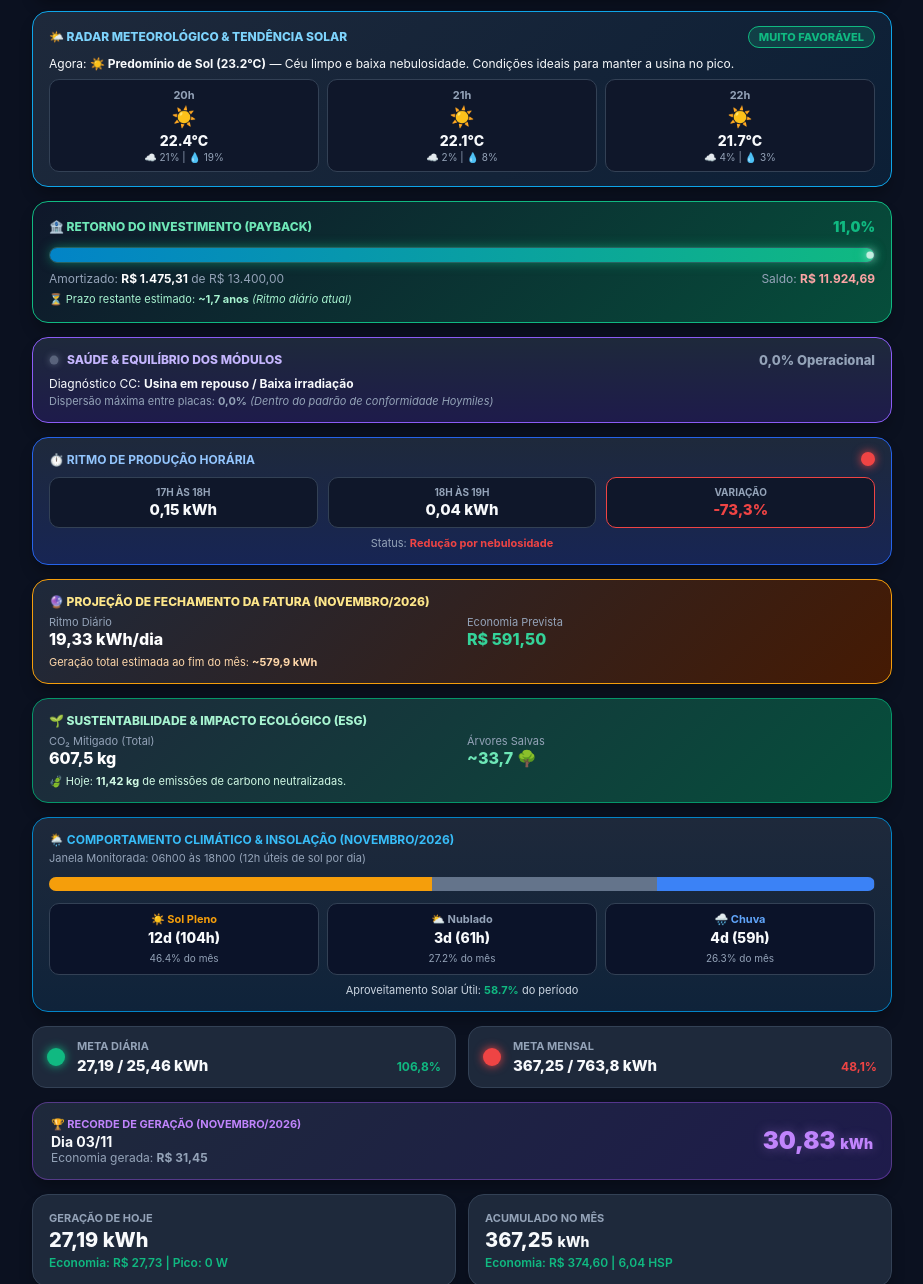
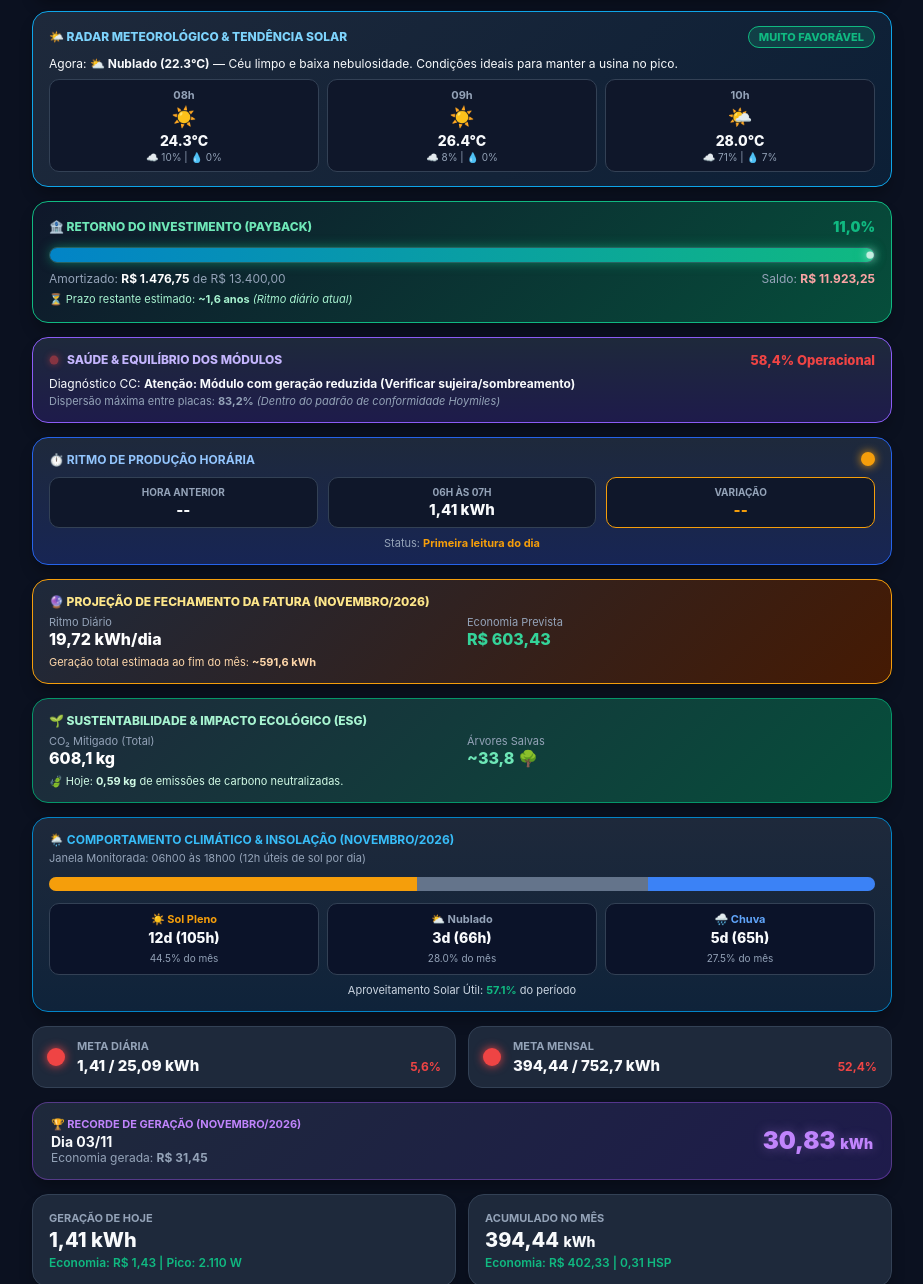
Before and after one commit to renatocosta93/monitor-hoymiles, a plain HTML site: page index.html in a window 1280 px wide. Shown: the part 302-1586 px from the top of the page, without its empty margins (178-1101 px from the left). Drawn offline with Linux system fonts and the light colour scheme.

Commit message:
Auto-update Solar Web Dashboard [skip ci]

```diff
--- a/index.html
+++ b/index.html
@@ -51,7 +51,7 @@
             0% { transform: scale(0.8); opacity: 0.8; }
             100% { transform: scale(1.6); opacity: 0; }
         }
-        .status-text { font-size: 13px; font-weight: 700; color: #94a3b8; }
+        .status-text { font-size: 13px; font-weight: 700; color: #10b981; }
         .location { color: var(--text-muted); font-size: 12px; margin-top: 6px; }
 
         .btn-sync-wrapper { margin-top: 14px; text-align: center; }
@@ -450,16 +450,18 @@
             <h1 class="title">☀️ Painel Solar Hoymiles</h1>
             <div class="status-container">
 
-        <div class="tower-icon offline" title="Usina em Repouso / Sem Geração">
+        <div class="tower-icon online" title="Usina Operando em Plena Geração">
             <svg viewBox="0 0 64 64" fill="none" xmlns="http://www.w3.org/2000/svg" width="34" height="34">
-                <path d="M32 4L18 60M32 4L46 60M23 24H41M19 40H45M26 12L38 12M12 60H52" stroke="#64748b" stroke-width="3" stroke-linecap="round" stroke-linejoin="round"/>
-                <circle cx="32" cy="4" r="3" fill="#64748b"/>
+                <path d="M32 4L18 60M32 4L46 60M23 24H41M19 40H45M26 12L38 12M12 60H52" stroke="#10b981" stroke-width="3" stroke-linecap="round" stroke-linejoin="round"/>
+                <circle cx="32" cy="4" r="3" fill="#38bdf8"/>
+                <path d="M12 36L4 42M52 36L60 42M14 20L6 24M50 20L58 24" stroke="#f59e0b" stroke-width="2.5" stroke-linecap="round"/>
             </svg>
+            <span class="pulse-ring"></span>
         </div>
 
-                <span class="status-text">Repouso / Inoperante (Sem Sol)</span>
+                <span class="status-text">Online (Gerando)</span>
             </div>
-            <p class="location">📍 Vargem Grande Paulista - SP | Atualizado às 19/11/2026 - 19:00</p>
+            <p class="location">📍 Vargem Grande Paulista - SP | Atualizado às 20/11/2026 - 07:00</p>
 
             <div class="btn-sync-wrapper">
                 <button id="btnAtualizar" class="btn-sync" onclick="solicitarAtualizacao()">
@@ -470,8 +472,8 @@
 
         <div class="card power-card-compact">
             <div class="stat-label">Potência Instantânea de Geração</div>
-            <div class="power-val">0.00 <span style="font-size: 20px;">W</span></div>
-            <div class="power-sub">0,0% da capacidade instalada (4500 Wp)</div>
+            <div class="power-val">2110.40 <span style="font-size: 20px;">W</span></div>
+            <div class="power-sub">46,9% da capacidade instalada (4500 Wp)</div>
         </div>
 
         <!-- RADAR METEOROLÓGICO -->
@@ -485,29 +487,29 @@
                 </span>
             </div>
             <div style="font-size: 12px; color: var(--text-main); margin-bottom: 8px;">
-                Agora: <b>☀️ Predomínio de Sol (23.2°C)</b> — Céu limpo e baixa nebulosidade. Condições ideais para manter a usina no pico.
+                Agora: <b>⛅ Nublado (22.3°C)</b> — Céu limpo e baixa nebulosidade. Condições ideais para manter a usina no pico.
             </div>
             <div class="radar-grid">
 
         <div class="radar-block">
-            <div class="radar-hour">20h</div>
+            <div class="radar-hour">08h</div>
             <div class="radar-icon">☀️</div>
-            <div class="radar-temp">22.4°C</div>
-            <div class="radar-sub">☁️ 21% | 💧 19%</div>
+            <div class="radar-temp">24.3°C</div>
+            <div class="radar-sub">☁️ 10% | 💧 0%</div>
         </div>
 
         <div class="radar-block">
-            <div class="radar-hour">21h</div>
+            <div class="radar-hour">09h</div>
             <div class="radar-icon">☀️</div>
-            <div class="radar-temp">22.1°C</div>
-            <div class="radar-sub">☁️ 2% | 💧 8%</div>
+            <div class="radar-temp">26.4°C</div>
+            <div class="radar-sub">☁️ 8% | 💧 0%</div>
         </div>
 
         <div class="radar-block">
-            <div class="radar-hour">22h</div>
-            <div class="radar-icon">☀️</div>
-            <div class="radar-temp">21.7°C</div>
-            <div class="radar-sub">☁️ 4% | 💧 3%</div>
+            <div class="radar-hour">10h</div>
+            <div class="radar-icon">🌤️</div>
+            <div class="radar-temp">28.0°C</div>
+            <div class="radar-sub">☁️ 71% | 💧 7%</div>
         </div>
 
             </div>
@@ -527,11 +529,11 @@
                 </div>
             </div>
             <div style="display: flex; justify-content: space-between; font-size: 12px; color: var(--text-muted); margin-top: 4px;">
-                <span>Amortizado: <b style="color: #ffffff;">R$ 1.475,31</b> de R$ 13.400,00</span>
-                <span>Saldo: <b style="color: #fca5a5;">R$ 11.924,69</b></span>
+                <span>Amortizado: <b style="color: #ffffff;">R$ 1.476,75</b> de R$ 13.400,00</span>
+                <span>Saldo: <b style="color: #fca5a5;">R$ 11.923,25</b></span>
             </div>
             <div style="font-size: 11px; color: #a7f3d0; margin-top: 6px;">
-                ⏳ Prazo restante estimado: <b>~1,7 anos</b> <i>(Ritmo diário atual)</i>
+                ⏳ Prazo restante estimado: <b>~1,6 anos</b> <i>(Ritmo diário atual)</i>
             </div>
         </div>
 
@@ -539,16 +541,16 @@
         <div class="card health-card">
             <div style="display: flex; justify-content: space-between; align-items: center;">
                 <div style="font-size: 12px; font-weight: 800; text-transform: uppercase; color: #c4b5fd; display: flex; align-items: center; gap: 8px;">
-                    <span class="led-dot" style="background-color: #94a3b8; color: #94a3b8;"></span>
+                    <span class="led-dot" style="background-color: #ef4444; color: #ef4444;"></span>
                     <span>Saúde & Equilíbrio dos Módulos</span>
                 </div>
-                <div style="font-size: 13px; font-weight: 800; color: #94a3b8;">0,0% Operacional</div>
+                <div style="font-size: 13px; font-weight: 800; color: #ef4444;">58,4% Operacional</div>
             </div>
             <div style="font-size: 12px; color: var(--text-main); margin-top: 8px;">
-                Diagnóstico CC: <b>Usina em repouso / Baixa irradiação</b>
+                Diagnóstico CC: <b>Atenção: Módulo com geração reduzida (Verificar sujeira/sombreamento)</b>
             </div>
             <div style="font-size: 11px; color: var(--text-muted); margin-top: 3px;">
-                Dispersão máxima entre placas: <b>0,0%</b> <i>(Dentro do padrão de conformidade Hoymiles)</i>
+                Dispersão máxima entre placas: <b>83,2%</b> <i>(Dentro do padrão de conformidade Hoymiles)</i>
             </div>
         </div>
 
@@ -558,24 +560,24 @@
                 <div class="hourly-title">
                     <span>⏱️ Ritmo de Produção Horária</span>
                 </div>
-                <div class="hourly-light" style="background-color: #ef4444; color: #ef4444;"></div>
+                <div class="hourly-light" style="background-color: #f59e0b; color: #f59e0b;"></div>
             </div>
             <div class="hourly-grid">
                 <div class="hourly-block">
-                    <div class="hourly-block-lbl">17h às 18h</div>
-                    <div class="hourly-block-val">0,15 kWh</div>
+                    <div class="hourly-block-lbl">Hora Anterior</div>
+                    <div class="hourly-block-val">--</div>
                 </div>
                 <div class="hourly-block">
-                    <div class="hourly-block-lbl">18h às 19h</div>
-                    <div class="hourly-block-val">0,04 kWh</div>
+                    <div class="hourly-block-lbl">06h às 07h</div>
+                    <div class="hourly-block-val">1,41 kWh</div>
                 </div>
-                <div class="hourly-block" style="border-color: #ef4444;">
+                <div class="hourly-block" style="border-color: #f59e0b;">
                     <div class="hourly-block-lbl">Variação</div>
-                    <div class="hourly-block-val" style="color: #ef4444;">-73,3%</div>
+                    <div class="hourly-block-val" style="color: #f59e0b;">--</div>
                 </div>
             </div>
             <div style="font-size: 11px; color: #94a3b8; text-align: center; margin-top: 8px;">
-                Status: <b style="color: #ef4444;">Redução por nebulosidade</b>
+                Status: <b style="color: #f59e0b;">Primeira leitura do dia</b>
             </div>
         </div>
 
@@ -587,15 +589,15 @@
             <div style="display: grid; grid-template-columns: 1fr 1fr; gap: 10px;">
                 <div>
                     <div style="font-size: 11px; color: var(--text-muted);">Ritmo Diário</div>
-                    <div style="font-size: 16px; font-weight: 800; color: #ffffff;">19,33 kWh/dia</div>
+                    <div style="font-size: 16px; font-weight: 800; color: #ffffff;">19,72 kWh/dia</div>
                 </div>
                 <div>
                     <div style="font-size: 11px; color: var(--text-muted);">Economia Prevista</div>
-                    <div style="font-size: 16px; font-weight: 800; color: #34d399;">R$ 591,50</div>
+                    <div style="font-size: 16px; font-weight: 800; color: #34d399;">R$ 603,43</div>
                 </div>
             </div>
             <div style="font-size: 11px; color: #fed7aa; margin-top: 6px;">
-                Geração total estimada ao fim do mês: <b>~579,9 kWh</b>
+                Geração total estimada ao fim do mês: <b>~591,6 kWh</b>
             </div>
         </div>
 
@@ -607,15 +609,15 @@
             <div style="display: grid; grid-template-columns: 1fr 1fr; gap: 10px;">
                 <div>
                     <div style="font-size: 11px; color: var(--text-muted);">CO₂ Mitigado (Total)</div>
-                    <div style="font-size: 16px; font-weight: 800; color: #ffffff;">607,5 kg</div>
+                    <div style="font-size: 16px; font-weight: 800; color: #ffffff;">608,1 kg</div>
                 </div>
                 <div>
                     <div style="font-size: 11px; color: var(--text-muted);">Árvores Salvas</div>
-                    <div style="font-size: 16px; font-weight: 800; color: #6ee7b7;">~33,7 🌳</div>
+                    <div style="font-size: 16px; font-weight: 800; color: #6ee7b7;">~33,8 🌳</div>
                 </div>
             </div>
             <div style="font-size: 11px; color: #d1fae5; margin-top: 6px;">
-                🍃 Hoje: <b>11,42 kg</b> de emissões de carbono neutralizadas.
+                🍃 Hoje: <b>0,59 kg</b> de emissões de carbono neutralizadas.
             </div>
         </div>
 
@@ -628,40 +630,40 @@
                 Janela Monitorada: 06h00 às 18h00 (12h úteis de sol por dia)
             </div>
             <div class="climate-progress-bar">
-                <div class="climate-seg-sol" style="width: 46.4%;" title="Sol: 46.4%"></div>
-                <div class="climate-seg-nublado" style="width: 27.2%;" title="Nublado: 27.2%"></div>
-                <div class="climate-seg-chuva" style="width: 26.3%;" title="Chuva: 26.3%"></div>
+                <div class="climate-seg-sol" style="width: 44.5%;" title="Sol: 44.5%"></div>
+                <div class="climate-seg-nublado" style="width: 28.0%;" title="Nublado: 28.0%"></div>
+                <div class="climate-seg-chuva" style="width: 27.5%;" title="Chuva: 27.5%"></div>
             </div>
             <div class="climate-grid">
                 <div class="climate-box">
                     <span class="climate-box-title" style="color: #f59e0b;">☀️ Sol Pleno</span>
-                    <div class="climate-box-val">12d (104h)</div>
-                    <span class="climate-box-sub">46.4% do mês</span>
+                    <div class="climate-box-val">12d (105h)</div>
+                    <span class="climate-box-sub">44.5% do mês</span>
                 </div>
                 <div class="climate-box">
                     <span class="climate-box-title" style="color: #94a3b8;">⛅ Nublado</span>
-                    <div class="climate-box-val">3d (61h)</div>
-                    <span class="climate-box-sub">27.2% do mês</span>
+                    <div class="climate-box-val">3d (66h)</div>
+                    <span class="climate-box-sub">28.0% do mês</span>
                 </div>
                 <div class="climate-box">
                     <span class="climate-box-title" style="color: #60a5fa;">🌧️ Chuva</span>
-                    <div class="climate-box-val">4d (59h)</div>
-                    <span class="climate-box-sub">26.3% do mês</span>
+                    <div class="climate-box-val">5d (65h)</div>
+                    <span class="climate-box-sub">27.5% do mês</span>
                 </div>
             </div>
             <div style="font-size: 11px; color: #cbd5e1; text-align: center; margin-top: 8px;">
-                Aproveitamento Solar Útil: <b style="color: #10b981;">58.7%</b> do período
+                Aproveitamento Solar Útil: <b style="color: #10b981;">57.1%</b> do período
             </div>
         </div>
 
         <div class="farois-grid">
             <div class="farol-card">
-                <div class="farol-luz" style="background-color: #10b981; color: #10b981;"></div>
+                <div class="farol-luz" style="background-color: #ef4444; color: #ef4444;"></div>
                 <div class="farol-info">
                     <span class="farol-title">Meta Diária</span>
                     <div class="farol-inline">
-                        <span class="farol-kwh-line">27,19 / 25,46 kWh</span>
-                        <span class="farol-pct-tag" style="color: #10b981;">106,8%</span>
+                        <span class="farol-kwh-line">1,41 / 25,09 kWh</span>
+                        <span class="farol-pct-tag" style="color: #ef4444;">5,6%</span>
                     </div>
                 </div>
             </div>
@@ -670,8 +672,8 @@
                 <div class="farol-info">
                     <span class="farol-title">Meta Mensal</span>
                     <div class="farol-inline">
-                        <span class="farol-kwh-line">367,25 / 763,8 kWh</span>
-                        <span class="farol-pct-tag" style="color: #ef4444;">48,1%</span>
+                        <span class="farol-kwh-line">394,44 / 752,7 kWh</span>
+                        <span class="farol-pct-tag" style="color: #ef4444;">52,4%</span>
                     </div>
                 </div>
             </div>
@@ -689,13 +691,13 @@
         <div class="grid-cards">
             <div class="card">
                 <div class="stat-label">Geração de Hoje</div>
-                <div class="stat-val">27,19 kWh</div>
-                <div class="stat-sub">Economia: R$ 27,73 | Pico: 0 W</div>
+                <div class="stat-val">1,41 kWh</div>
+                <div class="stat-sub">Economia: R$ 1,43 | Pico: 2.110 W</div>
             </div>
             <div class="card">
                 <div class="stat-label">Acumulado no Mês</div>
-                <div class="stat-val">367,25 <span style="font-size: 14px;">kWh</span></div>
-                <div class="stat-sub">Economia: R$ 374,60 | 6,04 HSP</div>
+                <div class="stat-val">394,44 <span style="font-size: 14px;">kWh</span></div>
+                <div class="stat-sub">Economia: R$ 402,33 | 0,31 HSP</div>
             </div>
         </div>
 
@@ -714,7 +716,7 @@
                 </div>
                 <div class="dtu-item">
                     <span class="dtu-item-title">Última Sincronização</span>
-                    <span class="dtu-item-val">🕒 19/11/2026 - 19:00</span>
+                    <span class="dtu-item-val">🕒 20/11/2026 - 07:00</span>
                     <span class="dtu-item-sub">Status: Nuvem Hoymiles OK</span>
                 </div>
             </div>
@@ -728,63 +730,63 @@
             <div class="topology-container">
                 <div class="topo-node-total">
                     <div class="topo-total-title">Total da Usina</div>
-                    <div class="topo-total-val">0.00 W</div>
+                    <div class="topo-total-val">2110.40 W</div>
                 </div>
                 <div class="topo-branch-line"></div>
                 <div class="topo-inverters-wrapper">
 
         <div class="topo-inverter-col">
             <div class="topo-inv-box">
-                <div class="topo-inv-pow">0.0 W</div>
+                <div class="topo-inv-pow">1097.4 W</div>
                 <div class="topo-inv-sn">Inversor 1: 1424A384C2EA</div>
             </div>
             <div class="topo-panels-stack">
 
                 <div class="topo-panel-box">
                     <span class="topo-panel-id">📦 84C2EA-1</span>
-                    <span class="topo-panel-pow">0.0 W</span>
+                    <span class="topo-panel-pow">527.6 W</span>
                 </div>
 
                 <div class="topo-panel-box">
                     <span class="topo-panel-id">📦 84C2EA-2</span>
-                    <span class="topo-panel-pow">0.0 W</span>
+                    <span class="topo-panel-pow">316.6 W</span>
                 </div>
 
                 <div class="topo-panel-box">
                     <span class="topo-panel-id">📦 84C2EA-3</span>
-                    <span class="topo-panel-pow">0.0 W</span>
+                    <span class="topo-panel-pow">274.4 W</span>
                 </div>
 
                 <div class="topo-panel-box">
                     <span class="topo-panel-id">📦 84C2EA-4</span>
-                    <span class="topo-panel-pow">0.0 W</span>
+                    <span class="topo-panel-pow">253.2 W</span>
                 </div>
             </div></div>
         <div class="topo-inverter-col">
             <div class="topo-inv-box">
-                <div class="topo-inv-pow">0.0 W</div>
+                <div class="topo-inv-pow">1013.0 W</div>
                 <div class="topo-inv-sn">Inversor 2: 1424A3849A18</div>
             </div>
             <div class="topo-panels-stack">
 
                 <div class="topo-panel-box">
                     <span class="topo-panel-id">📦 849A18-1</span>
-                    <span class="topo-panel-pow">0.0 W</span>
+                    <span class="topo-panel-pow">422.1 W</span>
                 </div>
 
                 <div class="topo-panel-box">
                     <span class="topo-panel-id">📦 849A18-2</span>
-                    <span class="topo-panel-pow">0.0 W</span>
+                    <span class="topo-panel-pow">295.5 W</span>
                 </div>
 
                 <div class="topo-panel-box">
                     <span class="topo-panel-id">📦 849A18-3</span>
-                    <span class="topo-panel-pow">0.0 W</span>
+                    <span class="topo-panel-pow">253.2 W</span>
                 </div>
 
                 <div class="topo-panel-box">
                     <span class="topo-panel-id">📦 849A18-4</span>
-                    <span class="topo-panel-pow">0.0 W</span>
+                    <span class="topo-panel-pow">295.5 W</span>
                 </div>
             </div></div>
                 </div>
```
Also changed, not shown: state.json (+16 -44 lines).
